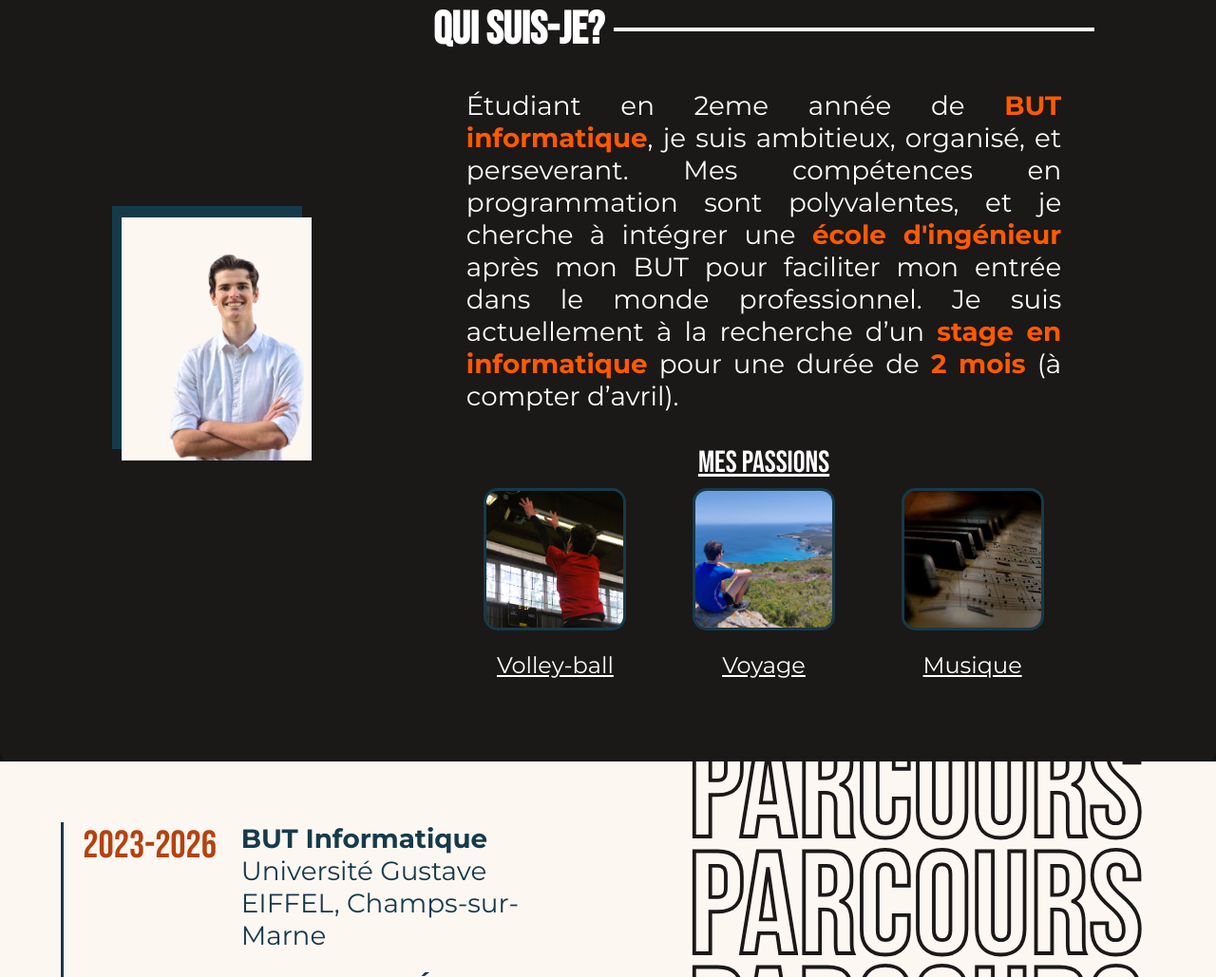
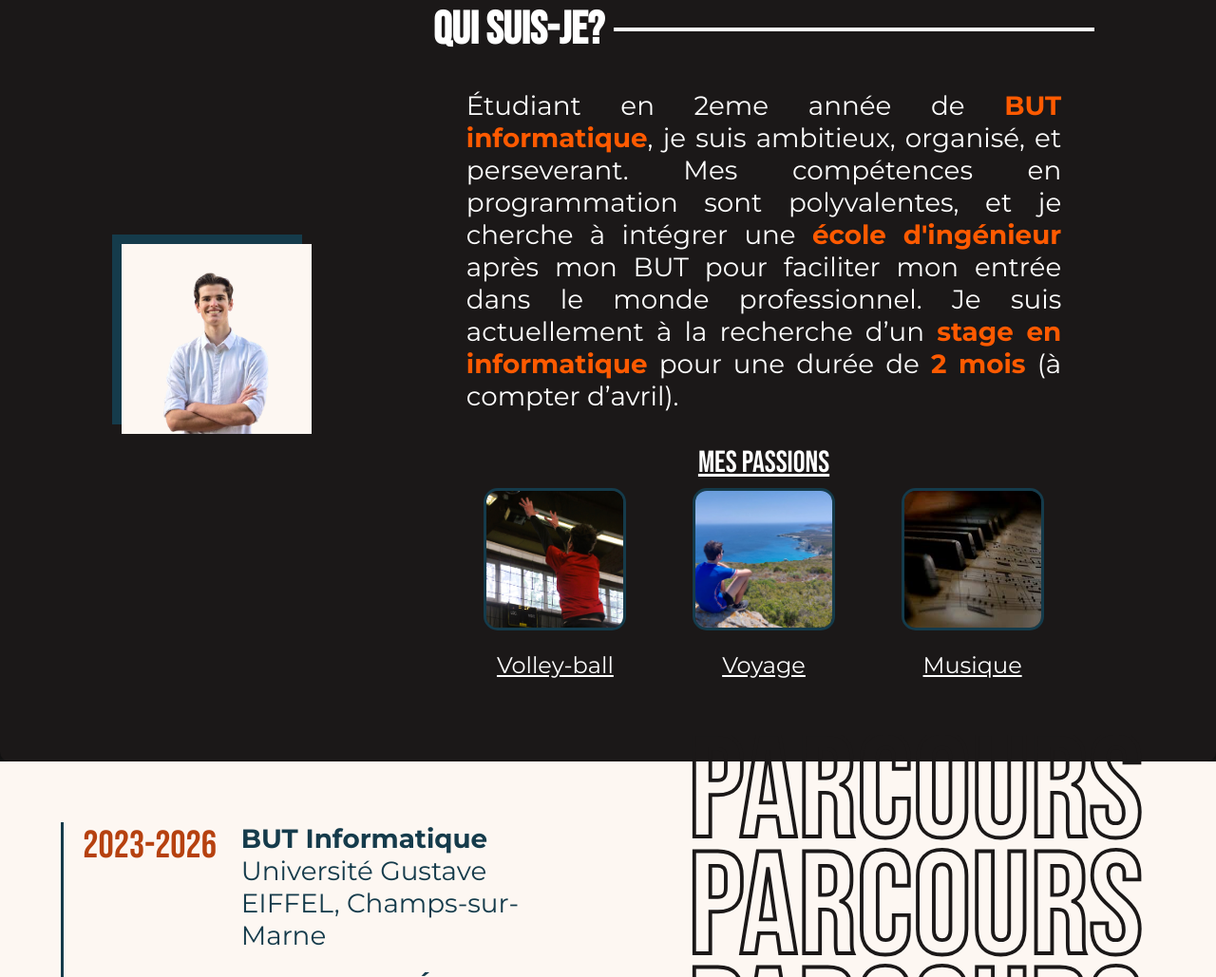
Before and after one commit to RaphaelDAV/Portfolio, a plain HTML site: page index.html in a window 1280 px wide. Shown: the part 887-1916 px from the top of the page at 95% size. Drawn offline with Linux system fonts and the light colour scheme.

Commit message:
Add files via upload

```diff
--- a/css/styles.css
+++ b/css/styles.css
@@ -296,8 +296,8 @@ section.presentation {
     position: relative;
     margin: 5vw;
     background-color: #FDF7F2;
-    width: 20vw;
-    height: 20vw;
+    width: 10vw;
+    height: 10vw;
     padding-right: 5%;
     z-index: 1;
     min-height: 200px;
@@ -931,9 +931,7 @@ section.presentation {
     background-image: url('../assets/bif.png');
 }
 
-#travia::before{
-    background-image: url('../assets/travia.png');
-}
+
 
 .small-flex{
     display: flex;
```
